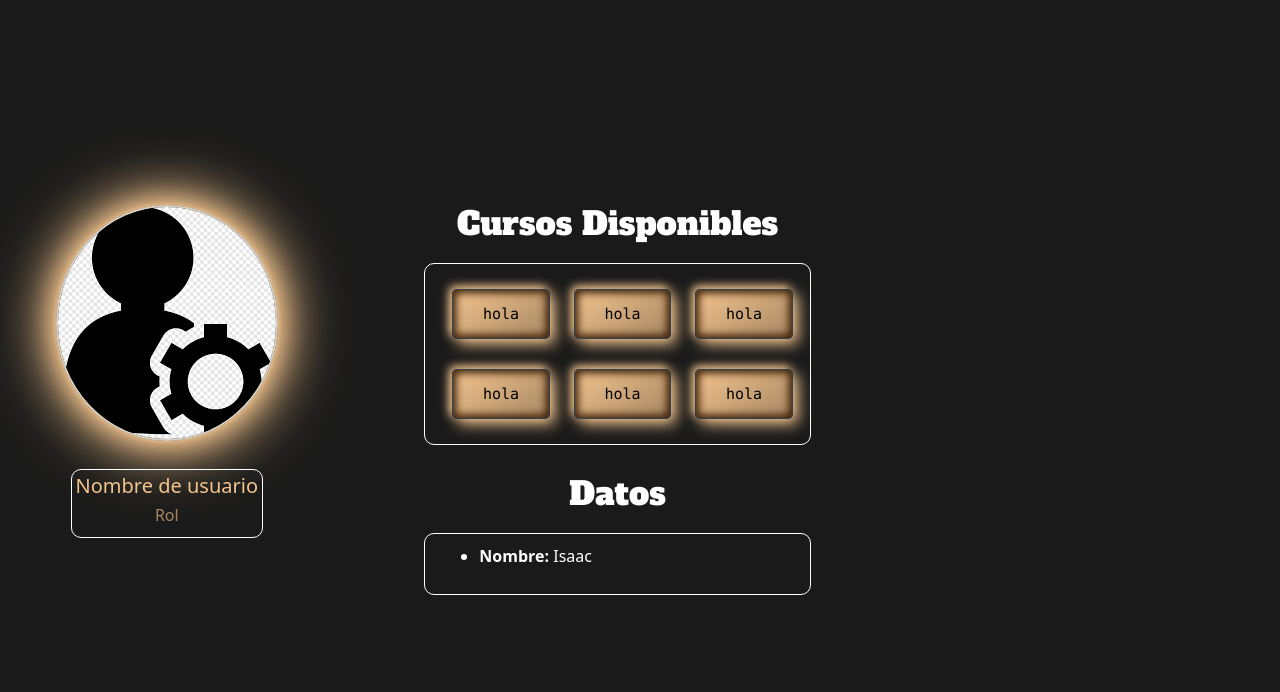
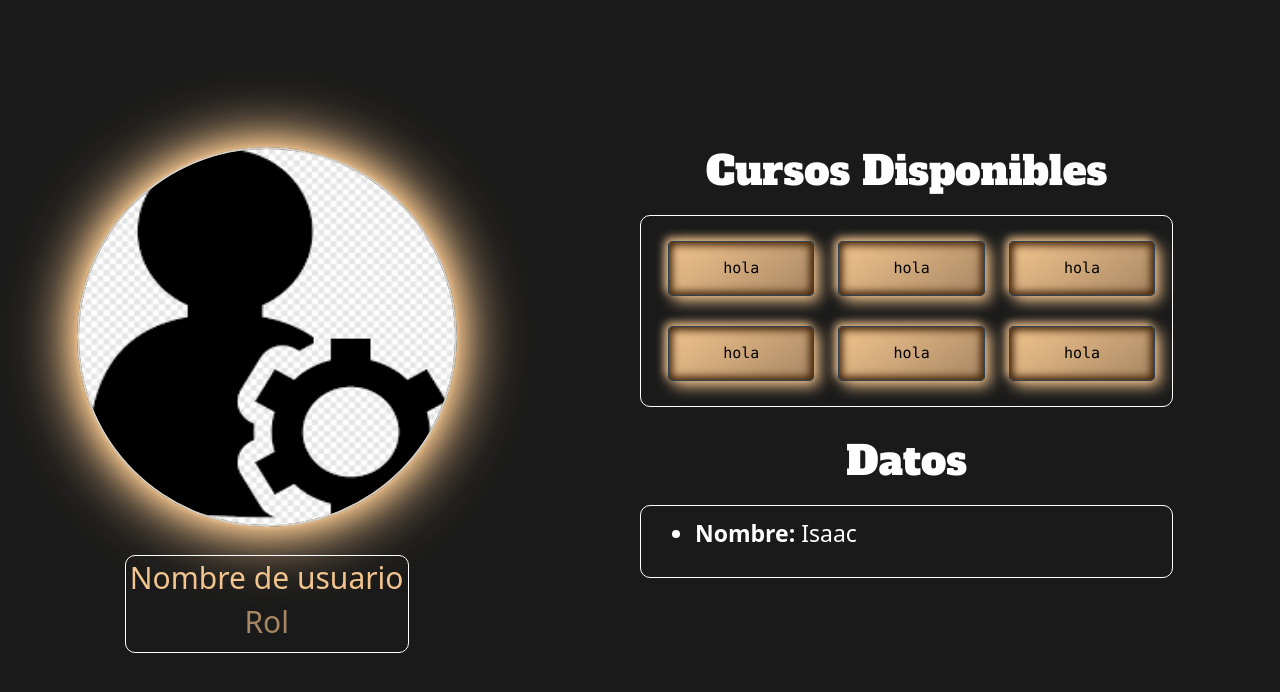
Before and after one commit to 13isaac/Gestion-academica-escolar, a React (Vite) app in the folder app/frontend/: page /perfil in a window 1280 px wide. Shown: the top 692 px of the page. Built offline with nearby package versions, Linux system fonts and the light colour scheme.

Commit message:
ajustes a Brave

```diff
--- a/app/frontend/src/components/Navegador.jsx
+++ b/app/frontend/src/components/Navegador.jsx
@@ -1,15 +1,15 @@
 import '../styles/Navegador.css'
 
-import { Nav } from 'react-bootstrap/Nav'
-import { Image } from 'react-bootstrap/Image';
+import { Nav, Image } from 'react-bootstrap';
 import { Link } from 'react-router-dom';
 
 export const Navegador = ({icono, user, dato}) => {
+
     return (
         <Nav className='navegador-fijo'>
             <Nav.Item>
-                <Link to="/perfil" className="nav-link logo">
-                    <Image src={icono} roundedCircle className='icon'/>
+                <Link to="/perfil" className="nav-link">
+                    <Image src={icono} roundedCircle className='icon-nav'/>
                     <h4 className='titulo'>{user}</h4>
                 </Link>
             </Nav.Item>
@@ -17,7 +17,7 @@ export const Navegador = ({icono, user, dato}) => {
                 <h5 className='dato'>{dato}</h5>
             </Nav.Item>
             <Nav.Item className="ms-auto">
-                <Link to="/" className='nav-link dato'>Logout</Link>
+                <Link to="/" className='nav-link dato-link'>Logout</Link>
             </Nav.Item>
         </Nav>
     );
--- a/app/frontend/src/pages/ListaAlumnos.jsx
+++ b/app/frontend/src/pages/ListaAlumnos.jsx
@@ -24,8 +24,8 @@ export const ListaAlumnos = () => {
                                 <ul>
                                     <li><strong>datos:</strong>aaaaa</li>
                                 </ul>
-                            <Button className='m-1 boton-carta' variant="primary">Editar</Button>
-                            <Button className='m-1 boton-carta' variant="danger">Eliminar</Button>
+                            <Button className='m-1 boton-carta-azul' variant="outline-primary">Editar</Button>
+                            <Button className='m-1 boton-carta-rojo' variant="outline-danger">Eliminar</Button>
                         </Card.Body>
                     </Card>
                 </Col>
--- a/app/frontend/src/pages/Perfil.jsx
+++ b/app/frontend/src/pages/Perfil.jsx
@@ -12,16 +12,16 @@ import Profesor from '../assets/profesor.png'
 
 export const Perfil = () => {
     return (
-        <Container className='body' fluid>
-            <Row>
-                <Col className="d-flex flex-column align-items-center text-center carta-perfil" md={4}>
+        <Container fluid className='contenedor-fluid'>
+            <Row className='contenedor'>
+                <Col className="d-flex flex-column align-items-center text-center carta-perfil" md={5}>
                     <Image src={Admin} roundedCircle className='icono'/>
                     <div className='datos'>
                         <h5 className='nombre-user'>Nombre de usuario</h5>
                         <h6 className='rol-user'>Rol</h6>
                     </div>
                 </Col>
-                <Col md={{ span: 6, offset: 2 }}>
+                <Col md={{ span: 5, offset: 1 }}>
                     <h2 className='titulo-cursos'>Cursos Disponibles</h2>
                     <Row md={3} className='borde'>
                         <Col className='botones'>
--- a/app/frontend/src/styles/Boton.css
+++ b/app/frontend/src/styles/Boton.css
@@ -1,5 +1,5 @@
 .boton {
-    height: 50px;
+    height: 55px;
     margin: 5px;
     width: 100%;
     background: #f2c48e;
--- a/app/frontend/src/styles/ListaAlumnos.css
+++ b/app/frontend/src/styles/ListaAlumnos.css
@@ -10,6 +10,18 @@
                 0 0 20px #ffc9c9,
                 0 0 30px #ffffff;
 }
-.boton-carta{
+.boton-carta-azul{
     width: 100%;
+    box-shadow: 0 0 3px #000f62,
+                0 0 3px #2145d1,
+                0 0 5px #6e79f3,
+                0 0 10px #c8cee9;
+    margin-bottom: 15px !important;
 }
+.boton-carta-rojo{
+    width: 100%;
+    box-shadow: 0 0 3px #530606,
+                0 0 3px #d23131,
+                0 0 5px #e64f4f,
+                0 0 10px #e89393;
+}
--- a/app/frontend/src/styles/Navegador.css
+++ b/app/frontend/src/styles/Navegador.css
@@ -1,20 +1,20 @@
-.icon{
+.icon-nav{
     border: #d7d0c3 2px solid;
     box-shadow: 0 0 5px #f2c48e,
                 0 0 25px #f2c48e,
                 0 0 50px #f2c48e,
                 0 0 75px #f2c48e;
-    height: 40px;
+    height: 70px;
     margin: 7px;
     transition: 500ms;
 }
-.icon:hover{
+.icon-nav:hover{
     box-shadow: 1px 1px 13px #8d6a57, -1px -1px 13px #e6a283;
-    transition: 500ms;
+    transition: 500ms;;
 }
 .titulo{
     color: white;
-    font-size: 10px;
+    font-size: 15px;
     text-align: center;
     padding: 0;
     margin: 0;
@@ -34,5 +34,15 @@
     justify-content: center;
 }
 .dato{
+    color: rgb(199, 199, 199);
+    font-size: 25px;
+}
+.dato-link{
+    font-size: 25px;
     color: white;
+    transition: 400ms;
 }
+.dato-link:hover{
+    color: rgb(0, 0, 162);
+    transition: 400ms;
+}
--- a/app/frontend/src/styles/Perfil.css
+++ b/app/frontend/src/styles/Perfil.css
@@ -1,16 +1,17 @@
 @import url('https://fonts.googleapis.com/css2?family=Alfa+Slab+One&display=swap');
 
-.body{
-    padding: 50px;
-}
+
 .carta-perfil{
     margin: 0;
+
 }
 .nombre-user{
     color: #f2c48e !important;
+    font-size: 30px;
 }
 .rol-user{
     color: #a78763!important;
+    font-size: 30px;
 }
 .icono{
     border: #d7d0c3 2px solid;
@@ -18,6 +19,9 @@
                 0 0 25px #f2c48e,
                 0 0 50px #f2c48e,
                 0 0 75px #f2c48e;
+    height: 380px;
+    width: 380px;
+
 }
 .borde{
     border: solid white 1px;
@@ -27,18 +31,21 @@
 .botones{
     padding-bottom: 10px;
     padding-top: 10px;
+    font-size: 23px;
 }
 .datos{
     border: solid white 1px;
     padding: 4px;
     margin-top: 28px;
     border-radius: 10px;
+
 }
 .titulo-cursos{
     color: #ffffff;
     text-align: center;
     font-family: "Alfa Slab One", serif;
     margin-bottom: 20px;
+    font-size: 40px;
 }
 .titulo-datos{
     color: #ffffff;
@@ -46,7 +53,9 @@
     font-family: "Alfa Slab One", serif;
     margin-bottom: 20px;
     margin-top: 30px;
+    font-size: 40px;
 }
 .lista{
     color: rgb(255, 255, 255);
+    font-size: 23px;
 }
--- a/app/frontend/src/styles/index.css
+++ b/app/frontend/src/styles/index.css
@@ -1,8 +1,11 @@
 body{
   margin: 0;
   display: flex;
-  place-items: center;
+  align-items: center;
   min-width: 320px;
   min-height: 100vh;
   background-color: #1a1a1a !important;
 }
+#root{
+  flex-grow: 1;
+}
```
